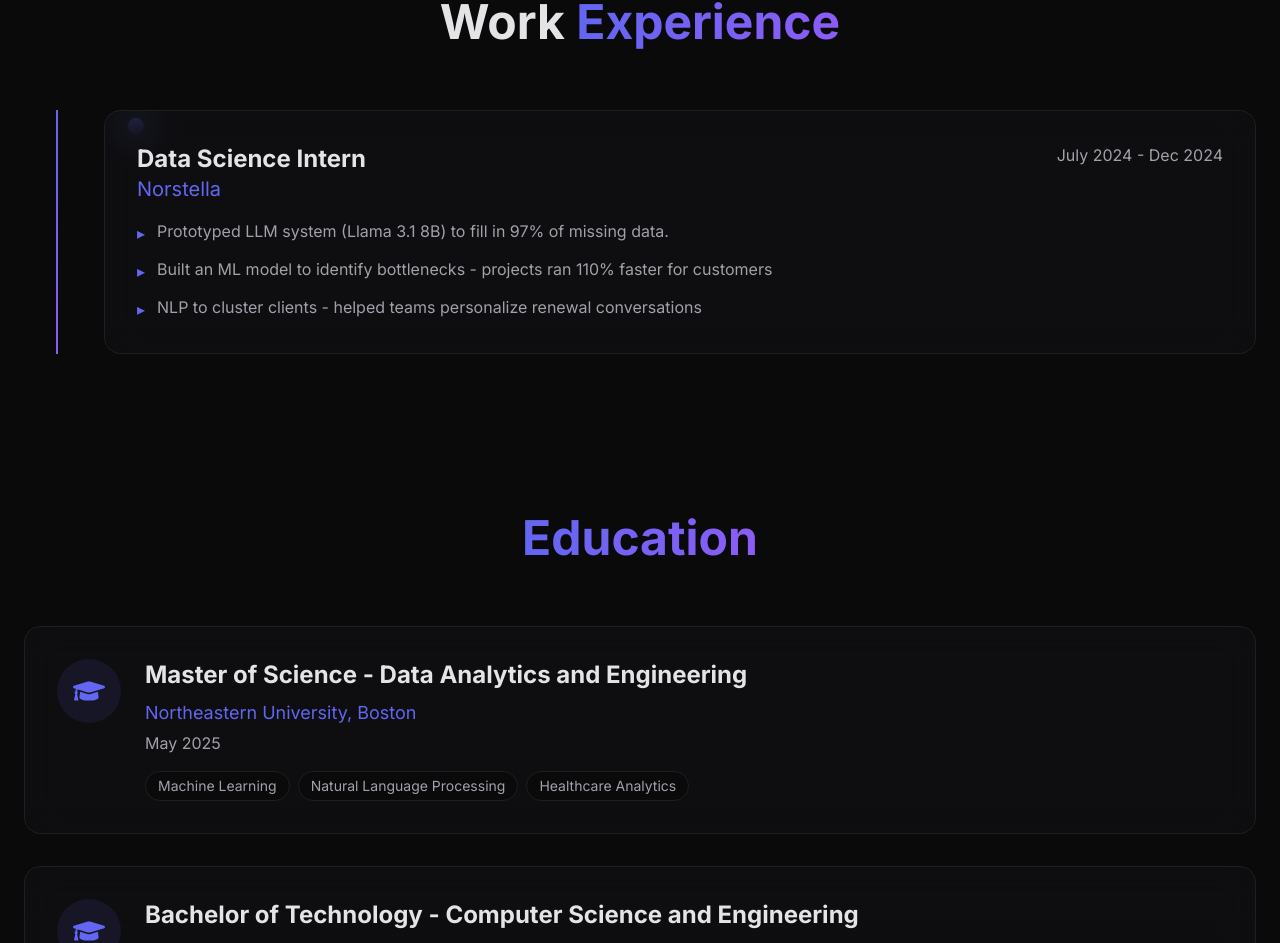
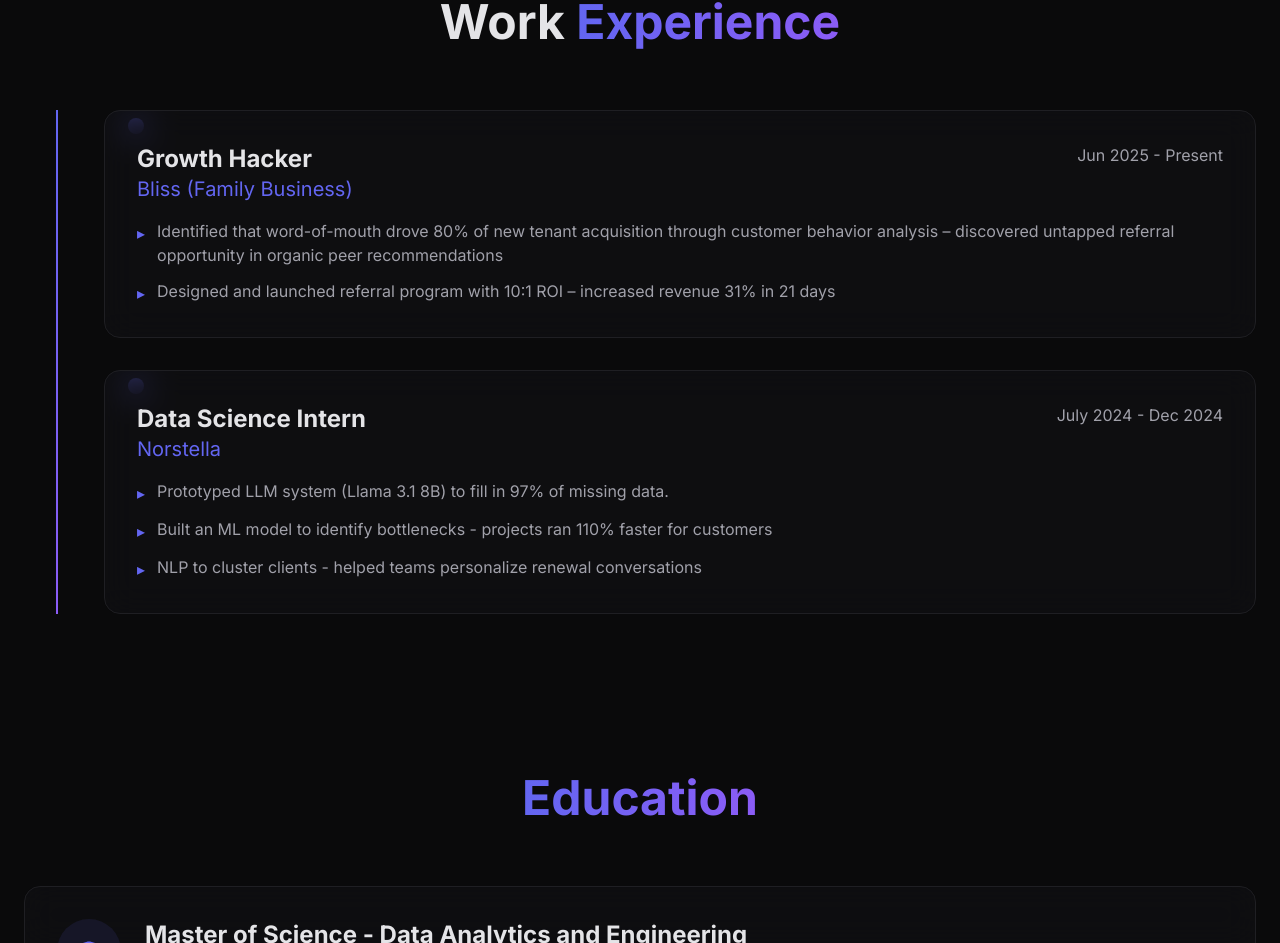
Before and after one commit to Rithvik-katakamm/portfolio, a React (Vite) app: page / in a window 1280 px wide. Shown: the part 2218-3161 px from the top of the page. Built offline with nearby package versions, Linux system fonts and the light colour scheme.

Commit message:
added bliss exp

```diff
--- a/src/components/Experience.jsx
+++ b/src/components/Experience.jsx
@@ -4,6 +4,15 @@ import { motion } from 'framer-motion'
 const Experience = () => {
 
   const experiences = [
+    {
+      company: 'Bliss (Family Business)',
+      position: 'Growth Hacker',
+      period: 'Jun 2025 - Present',
+      highlights: [
+        "Identified that word-of-mouth drove 80% of new tenant acquisition through customer behavior analysis – discovered untapped referral opportunity in organic peer recommendations",
+        "Designed and launched referral program with 10:1 ROI – increased revenue 31% in 21 days"
+      ],
+    },
     {
       company: 'Norstella',
       position: 'Data Science Intern',
```
